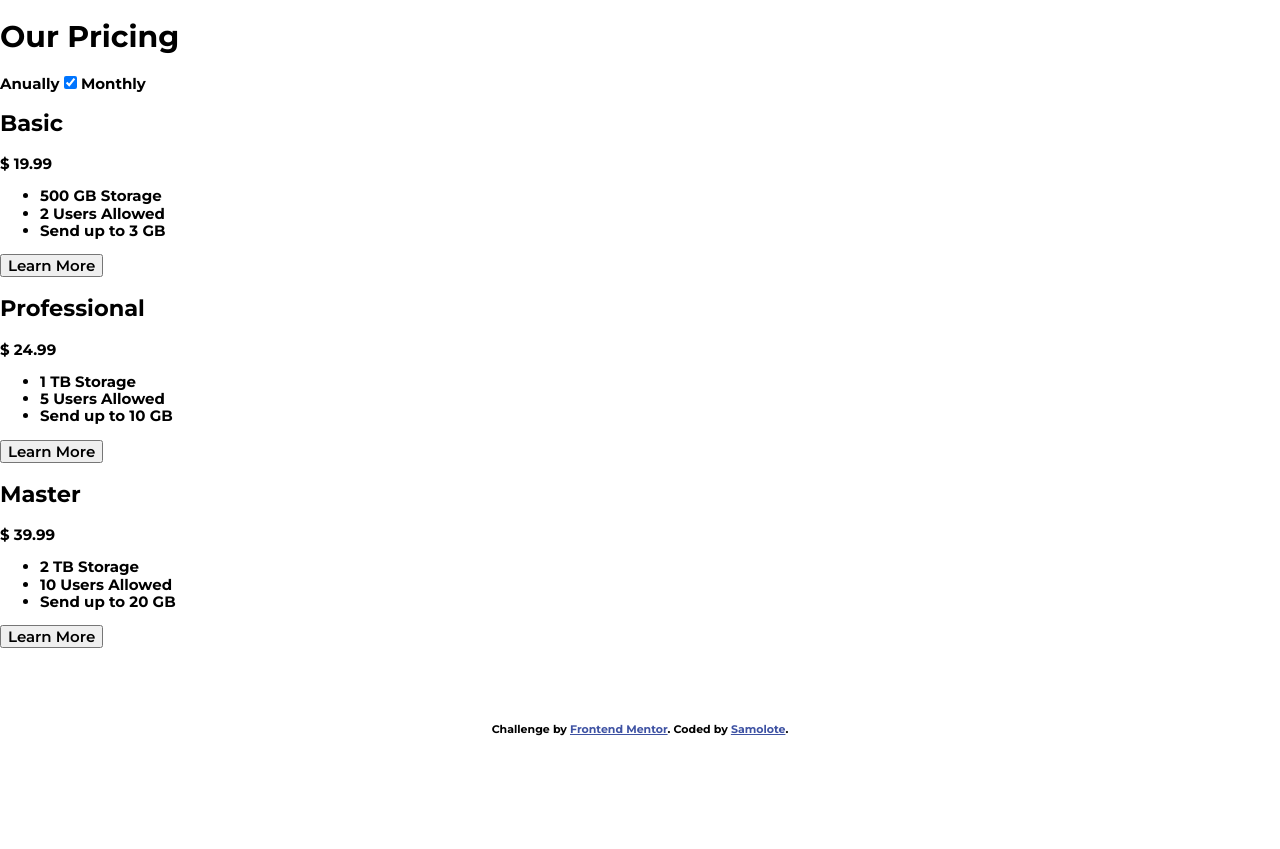
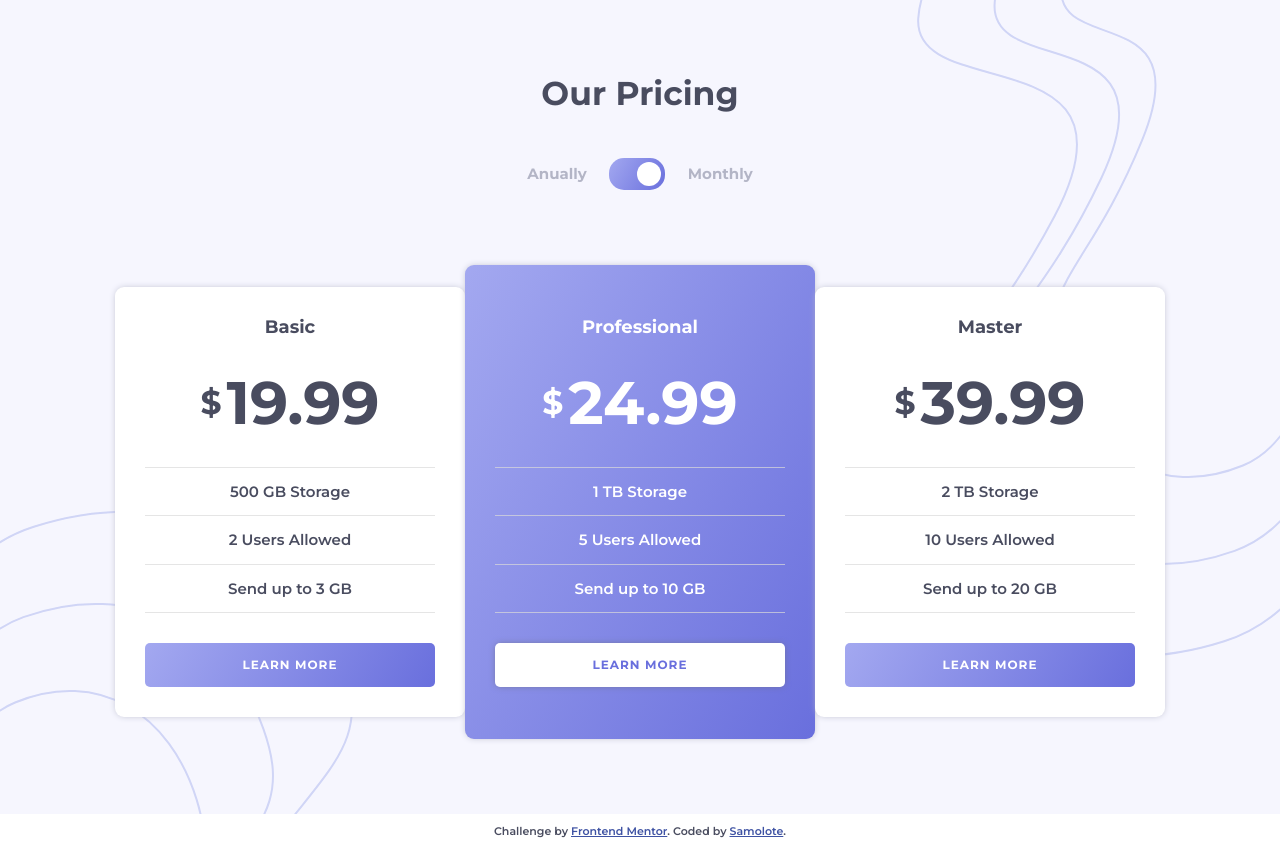
Before and after one commit to Samolote/pricing-component-with-toggle-frontendmentor, a plain HTML site: page index.html in a window 1280 px wide. Before the commit the page ends 800 px from the top, so only its background shows below. Drawn offline with Linux system fonts and the light colour scheme.

Commit message:
Final styling

```diff
--- a/styles.css
+++ b/styles.css
@@ -1,10 +1,14 @@
 :root {
-	--primary-gradient: hsl(236, 72%, 79%) to hsl(237, 63%, 64%);
+	--primary-gradient: 120deg, hsl(236, 72%, 79%), hsl(237, 63%, 64%);
+
+	--primary-accent: hsl(237, 63%, 64%);
 
 	--very-light-grayish-blue: hsl(240, 78%, 98%);
 	--light-grayish-blue: hsl(234, 14%, 74%);
 	--grayish-blue: hsl(233, 13%, 49%);
 	--dark-grayish-blue: hsl(232, 13%, 33%);
+
+	--gray: hsla(0, 0%, 86%, 70%);
 
 	--white: hsl(0, 0%, 100%);
 
@@ -21,11 +25,222 @@ html {
 	font-family: 'Montserrat', sans-serif;
 	font-size: 15px;
 	font-weight: 700;
-	color: var(--very-dark-blue);
+	color: var(--dark-grayish-blue);
+}
+
+.main {
+	margin: 0 auto;
+	max-width: 1440px;
+}
+
+.pricing {
+	position: relative;
+	padding: 5rem 1.5rem;
+	text-align: center;
+	background-color: var(--very-light-grayish-blue);
+	z-index: 0;
+}
+
+.pricing::before,
+.pricing::after {
+	position: absolute;
+	top: 0;
+	left: 0;
+	z-index: -1;
+	width: 100%;
+	height: 100%;
+	background-repeat: no-repeat;
+}
+
+.pricing::before {
+	content: '';
+	background-image: url(./assets/images/bg-top.svg);
+	background-position: right -12rem top -2.5rem;
+}
+
+.pricing::after {
+	background-image: url(./assets/images/bg-bottom.svg);
+	background-position: left bottom;
+}
+
+.pricing__heading {
+	margin: 0 0 3rem;
+	font-size: 2.2em;
+}
+
+.pricing__frequency {
+	display: flex;
+	justify-content: center;
+	align-items: center;
+	margin-bottom: 5rem;
+	color: var(--light-grayish-blue);
+}
+
+.toggle {
+	position: relative;
+	display: block;
+	margin: 0 1.5rem;
+	border-radius: 1rem;
+	width: 56px;
+	height: 32px;
+	background-image: linear-gradient(var(--primary-gradient));
+	cursor: pointer;
+	overflow: hidden;
+	transition: opacity var(--default-transition);
+}
+
+.toggle:hover {
+	opacity: 0.6;
+}
+
+.toggle__checkbox {
+	opacity: 0;
+	cursor: pointer;
+}
+
+.toggle__switch {
+	position: absolute;
+	top: 4px;
+	left: 4px;
+	width: 24px;
+	height: 24px;
+	border-radius: 50%;
+	background-color: white;
+	transition: transform var(--default-transition);
+}
+
+.toggle__checkbox:checked ~ .toggle__switch {
+	transform: translateX(100%);
+}
+
+.tables {
+	display: flex;
+	flex-direction: column;
+}
+
+.table {
+	margin-bottom: 2rem;
+	padding: 2rem;
+	border-radius: 9px;
+	background-color: white;
+	box-shadow: 0 0 0.5rem -0.1rem var(--light-grayish-blue);
+}
+
+.table:nth-last-child(1) {
+	margin-bottom: 0;
+}
+
+.table__heading {
+	margin: 0 0 2rem;
+	font-size: 1.2em;
+}
+
+.table__price {
+	display: inline-flex;
+	align-items: center;
+	margin: 0 0 2rem;
+	font-size: 4em;
+}
+
+.table__currency {
+	margin-right: 5px;
+	font-size: 0.55em;
+}
+
+.table__perks {
+	margin: 0 0 2rem;
+	padding: 0;
+	border-top: 1px solid var(--gray);
+	list-style-type: none;
+	font-weight: 600;
+}
+
+.table__perk {
+	padding: 1rem;
+	border-bottom: 1px solid var(--gray);
+}
+
+.table__button {
+	display: block;
+	position: relative;
+	z-index: 0;
+	padding: 1rem;
+	border: none;
+	width: 100%;
+	background-color: transparent;
+	font-size: 0.8em;
+	font-weight: 700;
+	text-transform: uppercase;
+	letter-spacing: 1px;
+	color: white;
+	cursor: pointer;
+	overflow: hidden;
+	transition: color var(--default-transition);
+}
+
+.table__button:hover {
+	color: var(--primary-accent);
+}
+
+.table__button,
+.table__button::after {
+	border-radius: 5px;
+}
+
+.table__button::before,
+.table__button::after {
+	content: '';
+	position: absolute;
+	top: 0;
+	left: 0;
+	width: 100%;
+	height: 100%;
+	transition: opacity var(--default-transition);
+}
+
+.table__button::before {
+	background-image: linear-gradient(var(--primary-gradient));
+	z-index: -1;
+}
+
+.table__button::after {
+	border: 1px solid var(--primary-accent);
+	opacity: 0;
+}
+
+.table__button:hover::before {
+	opacity: 0;
+}
+
+.table__button:hover::after {
+	opacity: 1;
+}
+
+.table--highlighted {
+	background-image: linear-gradient(var(--primary-gradient));
+	color: white;
+}
+
+.table--highlighted .table__button {
+	color: var(--primary-accent);
+	box-shadow: 0 0 0.5rem -0.1rem var(--grayish-blue);
+}
+
+.table--highlighted .table__button::before {
+	background-image: none;
+	background-color: white;
+}
+
+.table--highlighted .table__button::after {
+	border: 1px solid white;
+}
+
+.table--highlighted .table__button:hover {
+	color: white;
 }
 
 .footer {
-	margin-top: 5rem;
+	font-weight: 600;
 }
 
 .attribution {
@@ -36,3 +251,30 @@ html {
 .attribution__anchor {
 	color: hsl(228, 45%, 44%);
 }
+
+@media (min-width: 900px) {
+	.pricing::after {
+		content: '';
+	}
+
+	.pricing::before {
+		background-position: right top;
+	}
+
+	.tables {
+		flex-direction: row;
+		justify-content: center;
+		align-items: center;
+		margin: 0 auto;
+		max-width: 1050px;
+	}
+
+	.table {
+		flex-basis: calc(100% / 3);
+		margin-bottom: 0;
+	}
+
+	.table--highlighted {
+		padding: 3.5rem 2rem;
+	}
+}
```
